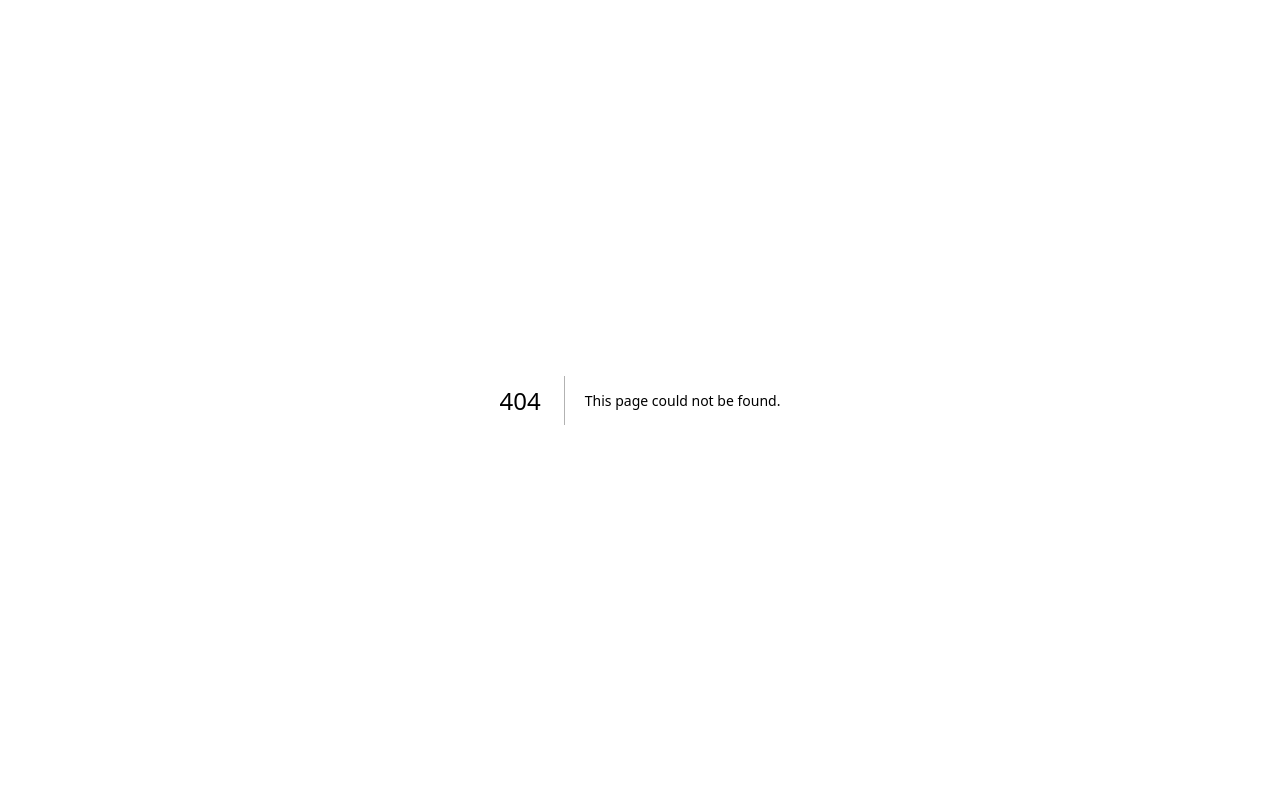
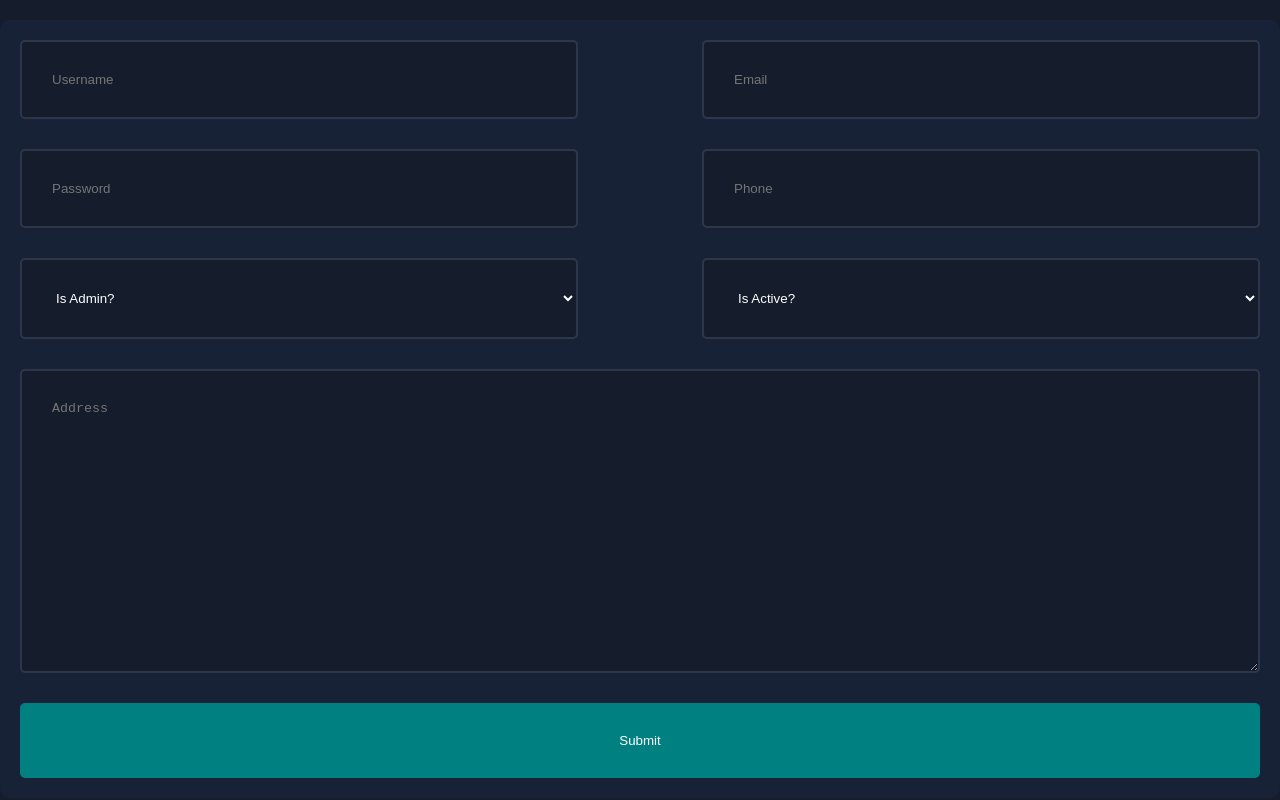
Before and after one commit to div-vik/dashboard, a Next.js app: page /dashboard/users/add in a window 1280 px wide. Before the commit this address had no page. Built offline with nearby package versions, Linux system fonts and the light colour scheme.

Commit message:
Complete Ui

```diff
--- /dev/null
+++ b/app/dashboard/users/add/page.jsx
@@ -0,0 +1,44 @@
+import styles from "@/app/ui/dashboard/users/addUser/addUser.module.css";
+
+const AddUserPage = () => {
+  return (
+    <div className={styles.container}>
+      <form action="" className={styles.form}>
+        <input
+          type="username"
+          placeholder="Username"
+          name="username"
+          required
+        />
+        <input type="email" placeholder="Email" name="email" required />
+        <input
+          type="password"
+          placeholder="Password"
+          name="password"
+          required
+        />
+        <input type="phone" placeholder="Phone" name="phone" />
+        <select name="isAdmin" id="isAdmin">
+          <option value={false}>Is Admin?</option>
+          <option value={true}>Yes</option>
+          <option value={false}>No</option>
+        </select>
+        <select name="isActive" id="isActive">
+          <option value={true}>Is Active?</option>
+          <option value={true}>Yes</option>
+          <option value={false}>No</option>
+        </select>
+        <textarea
+          name="desc"
+          id="desc"
+          cols="30"
+          rows="16"
+          placeholder="Address"
+        ></textarea>
+        <button type="submit">Submit</button>
+      </form>
+    </div>
+  );
+};
+
+export default AddUserPage;
--- /dev/null
+++ b/app/ui/dashboard/products/addProduct/addProduct.module.css
@@ -0,0 +1,42 @@
+.container {
+  background: var(--bgSoft);
+  padding: 20px;
+  border-radius: 10px;
+  margin-top: 20px;
+}
+
+.form {
+  display: flex;
+  flex-wrap: wrap;
+  justify-content: space-between;
+}
+
+.form input,
+.form textarea,
+.form select {
+  background-color: var(--bg);
+  color: var(--text);
+  border: 2px solid #2e374a;
+  border-radius: 5px;
+  margin-bottom: 30px;
+  padding: 30px;
+}
+
+.form input,
+.form select {
+  width: 45%;
+}
+
+.form textarea {
+  width: 100%;
+}
+
+.form button {
+  width: 100%;
+  padding: 30px;
+  background-color: teal;
+  color: var(--text);
+  border: none;
+  border-radius: 5px;
+  cursor: pointer;
+}
--- /dev/null
+++ b/app/ui/dashboard/products/singleProduct/singleProduct.module.css
@@ -0,0 +1,62 @@
+.container {
+  display: flex;
+  gap: 50px;
+  margin-top: 20px;
+}
+
+.infoContainer {
+  flex: 1;
+  background-color: var(--bgSoft);
+  padding: 20px;
+  border-radius: 10px;
+  font-weight: bold;
+  color: var(--textSoft);
+  height: max-content;
+}
+
+.imgContainer {
+  width: 100%;
+  height: 300px;
+  position: relative;
+  border-radius: 10px;
+  overflow: hidden;
+  margin-bottom: 20px;
+}
+
+.formContainer {
+  flex: 3;
+  background-color: var(--bgSoft);
+  padding: 20px;
+  border-radius: 10px;
+}
+
+.form {
+  display: flex;
+  flex-direction: column;
+}
+
+.form input,
+.form textarea,
+.form select {
+  padding: 20px;
+  border: 2px solid #2e374a;
+  border-radius: 5px;
+  background-color: var(--bg);
+  color: var(--text);
+  margin: 10px 0px;
+}
+
+.form label {
+  font-size: 12px;
+}
+
+.form button {
+  width: 100%;
+  padding: 20px;
+  background-color: teal;
+  color: var(--text);
+  border: none;
+  border-radius: 5px;
+  cursor: pointer;
+  margin-top: 20px;
+}
--- /dev/null
+++ b/app/ui/dashboard/users/addUser/addUser.module.css
@@ -0,0 +1,42 @@
+.container {
+  background: var(--bgSoft);
+  padding: 20px;
+  border-radius: 10px;
+  margin-top: 20px;
+}
+
+.form {
+  display: flex;
+  flex-wrap: wrap;
+  justify-content: space-between;
+}
+
+.form input,
+.form textarea,
+.form select {
+  background-color: var(--bg);
+  color: var(--text);
+  border: 2px solid #2e374a;
+  border-radius: 5px;
+  margin-bottom: 30px;
+  padding: 30px;
+}
+
+.form input,
+.form select {
+  width: 45%;
+}
+
+.form textarea {
+  width: 100%;
+}
+
+.form button {
+  width: 100%;
+  padding: 30px;
+  background-color: teal;
+  color: var(--text);
+  border: none;
+  border-radius: 5px;
+  cursor: pointer;
+}
--- /dev/null
+++ b/app/ui/dashboard/users/singleUser/singleUser.module.css
@@ -0,0 +1,62 @@
+.container {
+  display: flex;
+  gap: 50px;
+  margin-top: 20px;
+}
+
+.infoContainer {
+  flex: 1;
+  background-color: var(--bgSoft);
+  padding: 20px;
+  border-radius: 10px;
+  font-weight: bold;
+  color: var(--textSoft);
+  height: max-content;
+}
+
+.imgContainer {
+  width: 100%;
+  height: 300px;
+  position: relative;
+  border-radius: 10px;
+  overflow: hidden;
+  margin-bottom: 20px;
+}
+
+.formContainer {
+  flex: 3;
+  background-color: var(--bgSoft);
+  padding: 20px;
+  border-radius: 10px;
+}
+
+.form {
+  display: flex;
+  flex-direction: column;
+}
+
+.form input,
+.form textarea,
+.form select {
+  padding: 20px;
+  border: 2px solid #2e374a;
+  border-radius: 5px;
+  background-color: var(--bg);
+  color: var(--text);
+  margin: 10px 0px;
+}
+
+.form label {
+  font-size: 12px;
+}
+
+.form button {
+  width: 100%;
+  padding: 20px;
+  background-color: teal;
+  color: var(--text);
+  border: none;
+  border-radius: 5px;
+  cursor: pointer;
+  margin-top: 20px;
+}
--- /dev/null
+++ b/app/ui/login/login.module.css
@@ -0,0 +1,39 @@
+.container {
+  width: 100%;
+  height: 100vh;
+  display: flex;
+  align-items: center;
+  justify-content: center;
+}
+
+.form {
+  background-color: var(--bgSoft);
+  padding: 50px;
+  border-radius: 10px;
+  width: 500px;
+  height: 500px;
+  display: flex;
+  flex-direction: column;
+  align-items: center;
+  justify-content: center;
+  gap: 30px;
+}
+
+.form input {
+  width: 100%;
+  padding: 30px;
+  border: 2px solid #2e374a;
+  border-radius: 5px;
+  background-color: var(--bg);
+  color: var(--text);
+}
+
+.form button {
+  width: 100%;
+  padding: 30px;
+  background-color: teal;
+  color: var(--text);
+  border: none;
+  cursor: pointer;
+  border-radius: 5px;
+}
```
Also changed, not shown: app/dashboard/products/[id]/page.jsx (added, +47 -0 lines), app/dashboard/products/add/page.jsx (added, +31 -0 lines), app/dashboard/users/[id]/page.jsx (added, +44 -0 lines), app/login/page.jsx (+11 -2 lines).
